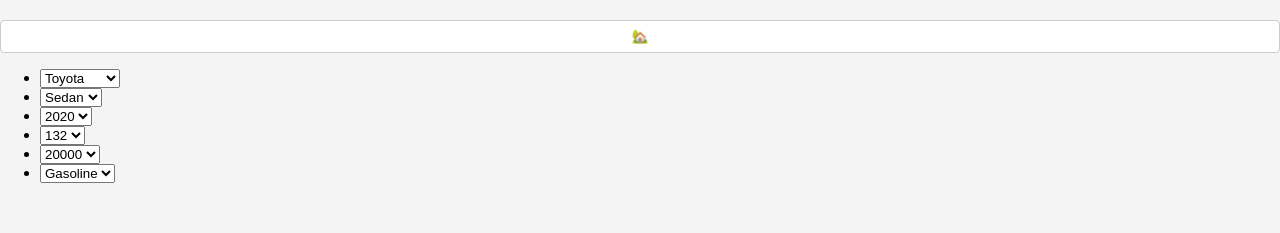
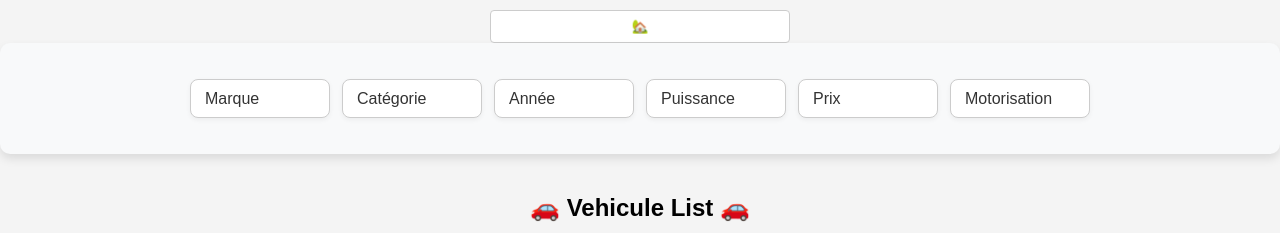
Before and after one commit to m-motors/Motors-rent, a React (Vite) app in the folder frontend/: page / in a window 1280 px wide. Shown: the top 233 px of the page. Built offline with nearby package versions, Linux system fonts and the light colour scheme.

Commit message:
Add VoitureDetail page and update styles

```diff
--- a/frontend/src/App.tsx
+++ b/frontend/src/App.tsx
@@ -5,6 +5,7 @@
 import Folder from "./pages/Folder";
 import FolderCreate from "./pages/foldercreate.tsx";
 import Profile from "./pages/Profile.tsx";
+import VoitureDetail from "./pages/VoitureDetail.tsx";
 
 const router = createBrowserRouter([
   {
@@ -37,10 +38,15 @@
     element: <Profile />,
     errorElement: <div>ERROR</div>,
   },
+  {
+    path: "voitures/:id",
+    element: <VoitureDetail />,
+    errorElement: <div>ERROR</div>
+  }
 ]);
 
 const App: React.FC = () => {
-  return <RouterProvider router={router} />; // Fournir le routeur à l'application
+  return <RouterProvider router={router} />;
 };
 
 export default App;
--- a/frontend/src/components/vehicles/VehicleCard.tsx
+++ b/frontend/src/components/vehicles/VehicleCard.tsx
@@ -2,6 +2,9 @@
 import { useNavigate } from "react-router-dom";
 function VehiculeCard() {
     const navigate = useNavigate();
+    const handleClick = (id: number) => {
+      navigate(`voitures/${id}`);
+    }
     const data: any = [
       { id: 1, created_at: "2025-02-11 22:02:12", available: true, brand: "Toyota", model: "Corolla", year: 2020, horsepower: 132, price: 20000, category: "Sedan", motor: "Gasoline", color: "White", mileage: 15000 },
       { id: 2, created_at: "2025-02-11 22:02:12", available: true, brand: "Honda", model: "Civic", year: 2019, horsepower: 158, price: 22000, category: "Sedan", motor: "Gasoline", color: "Black", mileage: 12000 },
@@ -19,8 +22,8 @@
             <div
               key={vehicule.id}
               className="vehicule_card"
-              onClick={() => navigate("/blabla")}
-            style={{ cursor: "pointer" }}
+              onClick={() => handleClick(vehicule.id)}
+              style={{ cursor: "pointer" }}
             >
               <img
                 src="https://image.web.stellantis.com/lib/fe34117175640475711d70/m/1/5bebd465-e526-406f-b012-45faeee97c5a.jpg"
--- a/frontend/src/components/vehicles/filters.tsx
+++ b/frontend/src/components/vehicles/filters.tsx
@@ -1,134 +1,62 @@
+import "../../styles/Filters.css";
+
 const data: any = [
-  {
-    id: 1,
-    created_at: "2025-02-11 22:02:12",
-    available: true,
-    brand: "Toyota",
-    model: "Corolla",
-    year: 2020,
-    horsepower: 132,
-    price: 20000,
-    category: "Sedan",
-    motor: "Gasoline",
-    color: "White",
-    mileage: 15000,
-  },
-  {
-    id: 2,
-    created_at: "2025-02-11 22:02:12",
-    available: true,
-    brand: "Honda",
-    model: "Civic",
-    year: 2019,
-    horsepower: 158,
-    price: 22000,
-    category: "Sedan",
-    motor: "Gasoline",
-    color: "Black",
-    mileage: 12000,
-  },
-  {
-    id: 3,
-    created_at: "2025-02-11 22:02:12",
-    available: true,
-    brand: "Ford",
-    model: "Mustang",
-    year: 2021,
-    horsepower: 450,
-    price: 35000,
-    category: "Coupe",
-    motor: "Gasoline",
-    color: "Red",
-    mileage: 5000,
-  },
-  {
-    id: 4,
-    created_at: "2025-02-11 22:02:12",
-    available: true,
-    brand: "Chevrolet",
-    model: "Camaro",
-    year: 2020,
-    horsepower: 275,
-    price: 33000,
-    category: "Coupe",
-    motor: "Gasoline",
-    color: "Blue",
-    mileage: 8000,
-  },
-  {
-    id: 5,
-    created_at: "2025-02-11 22:02:12",
-    available: true,
-    brand: "BMW",
-    model: "3 Series",
-    year: 2018,
-    horsepower: 255,
-    price: 28000,
-    category: "Sedan",
-    motor: "Gasoline",
-    color: "Gray",
-    mileage: 20000,
-  },
+  { id: 1, created_at: "2025-02-11 22:02:12", available: true, brand: "Toyota", model: "Corolla", year: 2020, horsepower: 132, price: 20000, category: "Sedan", motor: "Gasoline", color: "White", mileage: 15000 },
+  { id: 2, created_at: "2025-02-11 22:02:12", available: true, brand: "Honda", model: "Civic", year: 2019, horsepower: 158, price: 22000, category: "Sedan", motor: "Gasoline", color: "Black", mileage: 12000 },
+  { id: 3, created_at: "2025-02-11 22:02:12", available: true, brand: "Ford", model: "Mustang", year: 2021, horsepower: 450, price: 35000, category: "Coupe", motor: "Gasoline", color: "Red", mileage: 5000 },
+  { id: 4, created_at: "2025-02-11 22:02:12", available: true, brand: "Chevrolet", model: "Camaro", year: 2020, horsepower: 275, price: 33000, category: "Coupe", motor: "Gasoline", color: "Blue", mileage: 8000 },
+  { id: 5, created_at: "2025-02-11 22:02:12", available: true, brand: "BMW", model: "3 Series", year: 2018, horsepower: 255, price: 28000, category: "Sedan", motor: "Gasoline", color: "Gray", mileage: 20000 },
 ];
+
 function Filters() {
   return (
-    <div className="filter">
-      <ul>
+    <div className="filters_container">
+      <ul className="filters_list">
         <li>
-          <select name="brand" id="brand">
+          <select name="brand" id="brand" className="filter_select">
+            <option value="">Marque</option>
             {[...new Set(data.map((car: any) => car.brand))].map((brand) => (
-              <option key={brand} value={brand}>
-                {brand}
-              </option>
+              <option key={brand} value={brand}>{brand}</option>
             ))}
           </select>
         </li>
         <li>
-          <select name="category" id="category">
-            {[...new Set(data.map((car: any) => car.category))].map(
-              (category) => (
-                <option key={category} value={category}>
-                  {category}
-                </option>
-              )
-            )}
-          </select>
-        </li>
-        <li>
-          <select name="year" id="year">
-            {[...new Set(data.map((car: any) => car.year))].map((year) => (
-              <option key={year} value={year}>
-                {year}
-              </option>
+          <select name="category" id="category" className="filter_select">
+            <option value="">Catégorie</option>
+            {[...new Set(data.map((car: any) => car.category))].map((category) => (
+              <option key={category} value={category}>{category}</option>
             ))}
           </select>
         </li>
         <li>
-          <select name="horsepower" id="horsepower">
-            {[...new Set(data.map((car: any) => car.horsepower))].map(
-              (horsepower) => (
-                <option key={horsepower} value={horsepower}>
-                  {horsepower}
-                </option>
-              )
-            )}
-          </select>
-        </li>
-        <li>
-          <select name="price" id="price">
-            {[...new Set(data.map((car: any) => car.price))].map((price) => (
-              <option key={price} value={price}>
-                {price}
-              </option>
+          <select name="year" id="year" className="filter_select">
+            <option value="">Année</option>
+            {[...new Set(data.map((car: any) => car.year))].map((year) => (
+              <option key={year} value={year}>{year}</option>
             ))}
           </select>
         </li>
         <li>
-          <select name="motor" id="motor">
+          <select name="horsepower" id="horsepower" className="filter_select">
+            <option value="">Puissance</option>
+            {[...new Set(data.map((car: any) => car.horsepower))].map((horsepower) => (
+              <option key={horsepower} value={horsepower}>{horsepower} ch</option>
+            ))}
+          </select>
+        </li>
+        <li>
+          <select name="price" id="price" className="filter_select">
+            <option value="">Prix</option>
+            {[...new Set(data.map((car: any) => car.price))].map((price) => (
+              <option key={price} value={price}>${price.toLocaleString()}</option>
+            ))}
+          </select>
+        </li>
+        <li>
+          <select name="motor" id="motor" className="filter_select">
+            <option value="">Motorisation</option>
             {[...new Set(data.map((car: any) => car.motor))].map((motor) => (
-              <option key={motor} value={motor}>
-                {motor}
-              </option>
+              <option key={motor} value={motor}>{motor}</option>
             ))}
           </select>
         </li>
--- /dev/null
+++ b/frontend/src/pages/VoitureDetail.tsx
@@ -0,0 +1,9 @@
+const VoitureDetail: React.FC = () => {
+  return (
+    <div className="voitureDetail" style={{ height: '100vh' }}>
+        <h1>HELLO</h1>
+    </div>
+  );
+};
+
+export default VoitureDetail;
--- a/frontend/src/styles/DropdownMenu.css
+++ b/frontend/src/styles/DropdownMenu.css
@@ -1,9 +1,13 @@
 .dropdown-container {
-  position: relative;
   margin-top: 20px;
 }
 
 .menu-button {
+  display: flex;
+  justify-content: center;
+  align-items: center;
+  margin: auto;
+  max-width: 300px;
   border: 1px solid #ccc;
   padding: 8px 12px;
   border-radius: 4px;
--- a/frontend/src/styles/Filters.css
+++ b/frontend/src/styles/Filters.css
@@ -0,0 +1,57 @@
+.filters_container {
+    display: flex;
+    justify-content: center;
+    align-items: center;
+    padding: 20px 0;
+    background: #f8f9fa;
+    border-radius: 10px;
+    box-shadow: 0px 5px 10px rgba(0, 0, 0, 0.1);
+  }
+
+  .filters_list {
+    display: flex;
+    flex-wrap: wrap;
+    gap: 12px;
+    list-style: none;
+    padding: 0;
+    justify-content: center;
+  }
+
+  .filter_select {
+    padding: 10px 14px;
+    font-size: 16px;
+    font-weight: 500;
+    color: #333;
+    border: 1px solid #ccc;
+    border-radius: 8px;
+    background: #fff;
+    cursor: pointer;
+    transition: all 0.3s ease;
+    appearance: none;
+    min-width: 140px;
+    position: relative;
+    box-shadow: 0px 2px 5px rgba(0, 0, 0, 0.05);
+  }
+
+  .filter_select:hover {
+    border-color: #007bff;
+  }
+
+  .filter_select:focus {
+    outline: none;
+    border-color: #0056b3;
+    box-shadow: 0px 0px 8px rgba(0, 123, 255, 0.5);
+  }
+
+  .filter_wrapper {
+    position: relative;
+    display: flex;
+    align-items: center;
+  }
+
+  .filter_icon {
+    position: absolute;
+    left: 12px;
+    font-size: 18px;
+    color: #555;
+  }
```
